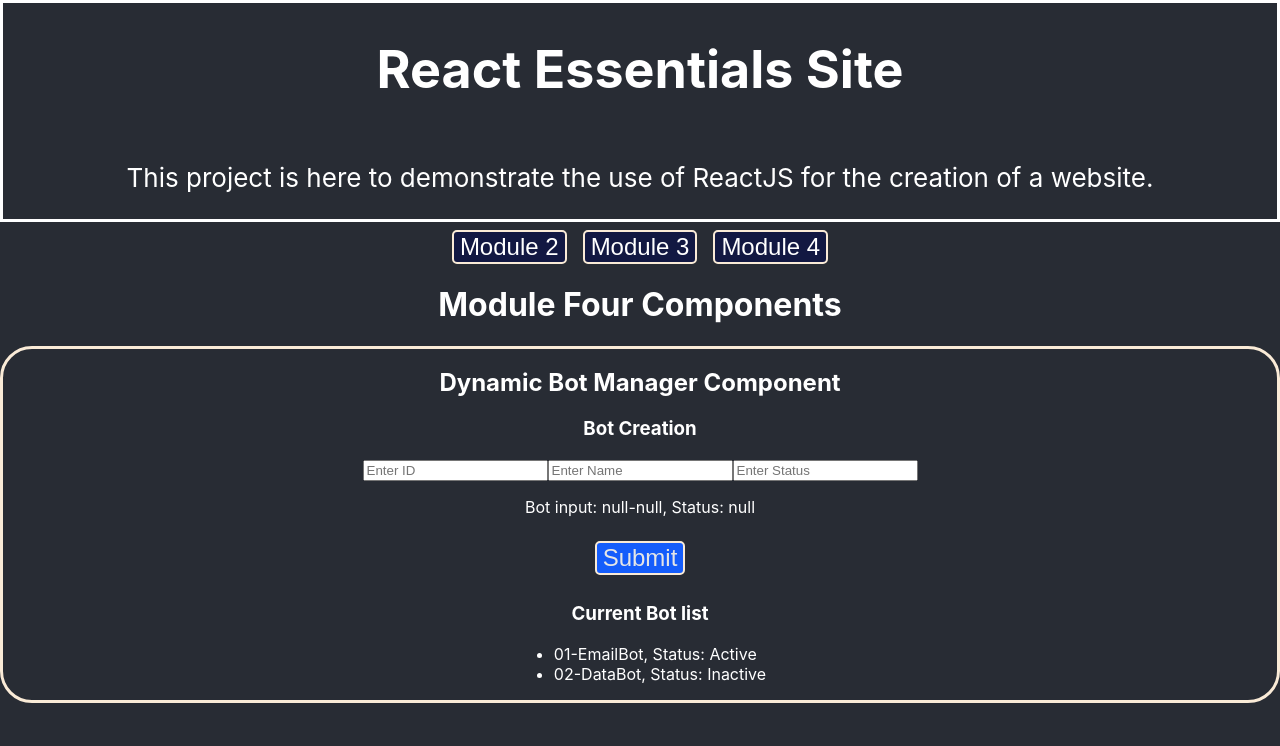
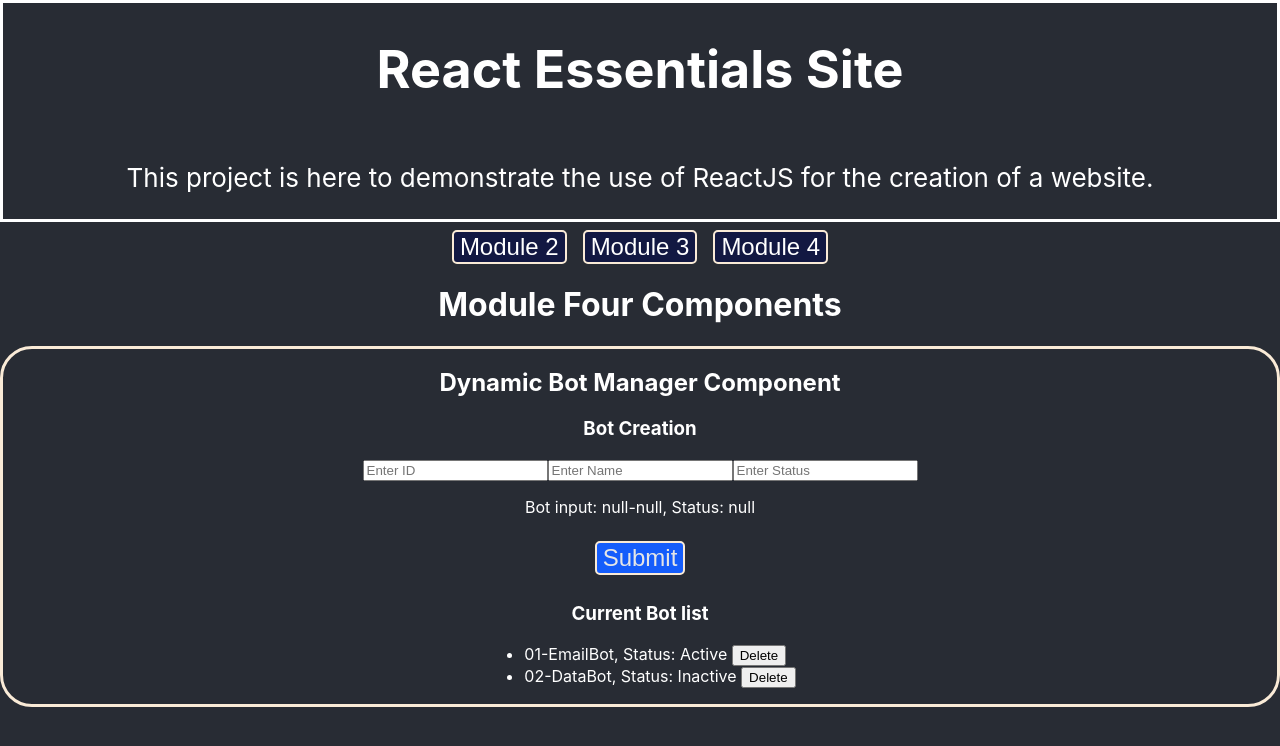
Before and after one commit to ReflectionGolden/react-essentials-site, a React (Create React App) app: page / in a window 1280 px wide. Shown: the top 746 px of the page. Built offline with nearby package versions, Linux system fonts and the light colour scheme; the HTML template or start-up script is replaced by a standard one.

Commit message:
Added functionality for deleting bots from the list

```diff
--- a/src/course_modules/Module4.js
+++ b/src/course_modules/Module4.js
@@ -77,6 +77,11 @@
             alert("Bot submitted");
         }
     }
+
+    function handleDelete(id) {
+        setBots(bots.filter(bot => id !== bot.id));
+    }
+
     return (
         <div>
             <h2>Dynamic Bot Manager Component</h2>
@@ -109,7 +114,7 @@
                 <h3>Current Bot list</h3>
                 <ul className='Listing'>
                     {bots.map(bot => (
-                        <li key={bot.id}>{bot.id}-{bot.name}, Status: {bot.status}</li>
+                        <li key={bot.id}>{bot.id}-{bot.name}, Status: {bot.status} <button onClick={() => handleDelete(bot.id)}>Delete</button></li>
                     ))}
                 </ul>
             </div>
```
